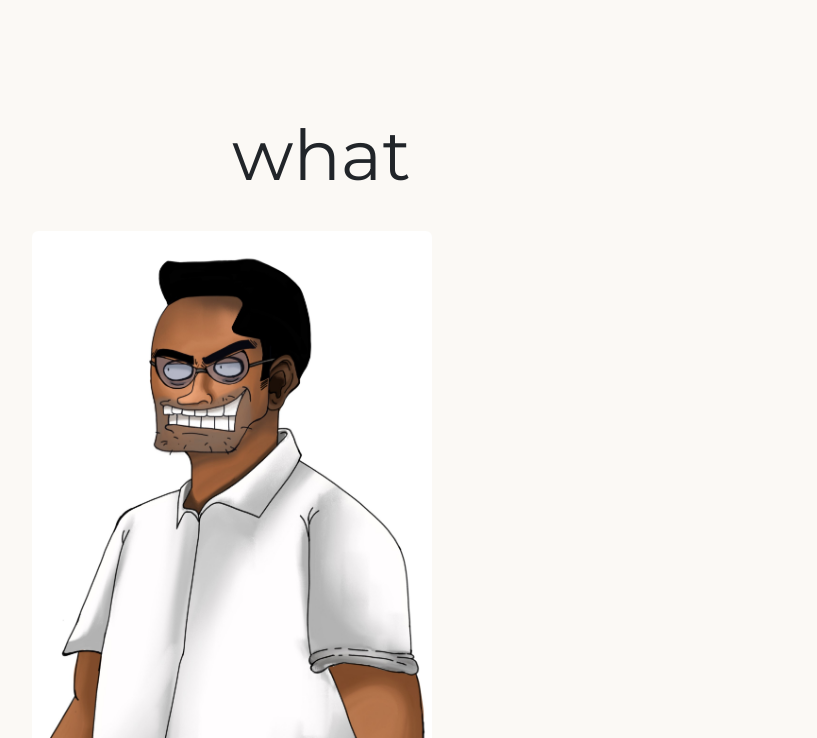
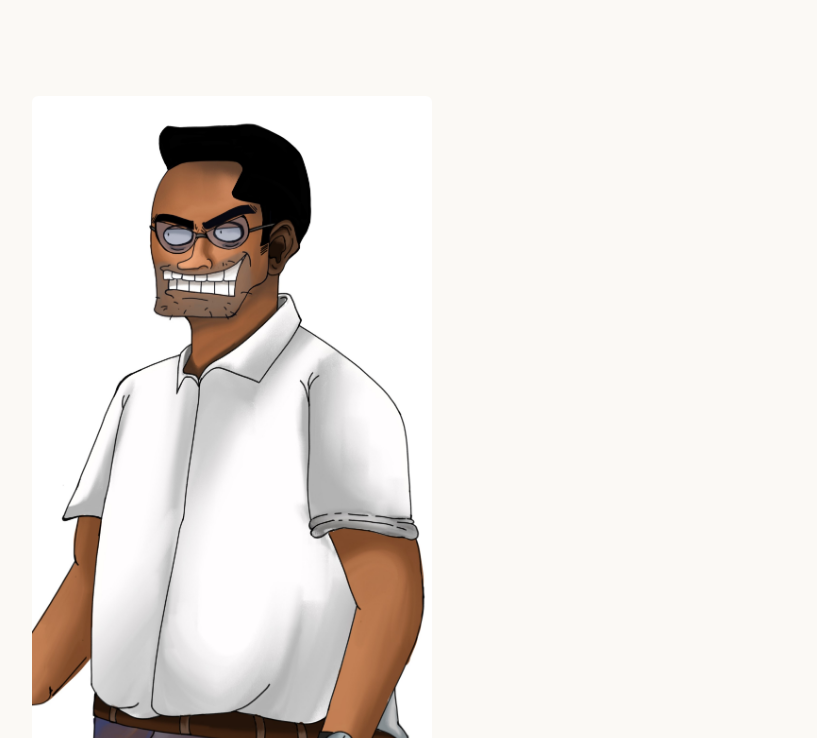
Before and after one commit to Copterxd4497/AntiKN, a website: page playzone.html in a window 1280 px wide. Shown: the part 62-800 px from the top of the page, without its empty margins (408-1225 px from the left). Drawn offline with Linux system fonts and the light colour scheme.

Commit message:
Update playzone.html

```diff
--- a/playzone.html
+++ b/playzone.html
@@ -82,7 +82,7 @@
 
                     <div class="wrapper">
                         <div class="number-area">
-                            <p id="count" class="num" style="margin-left: 50%; font-size: 70px;margin-top:12%;">what</p>
+                            <p id="count" class="num" style="margin-left: 50%; font-size: 70px;margin-top:12%;"></p>
                         </div>
                     </div>
 
```
